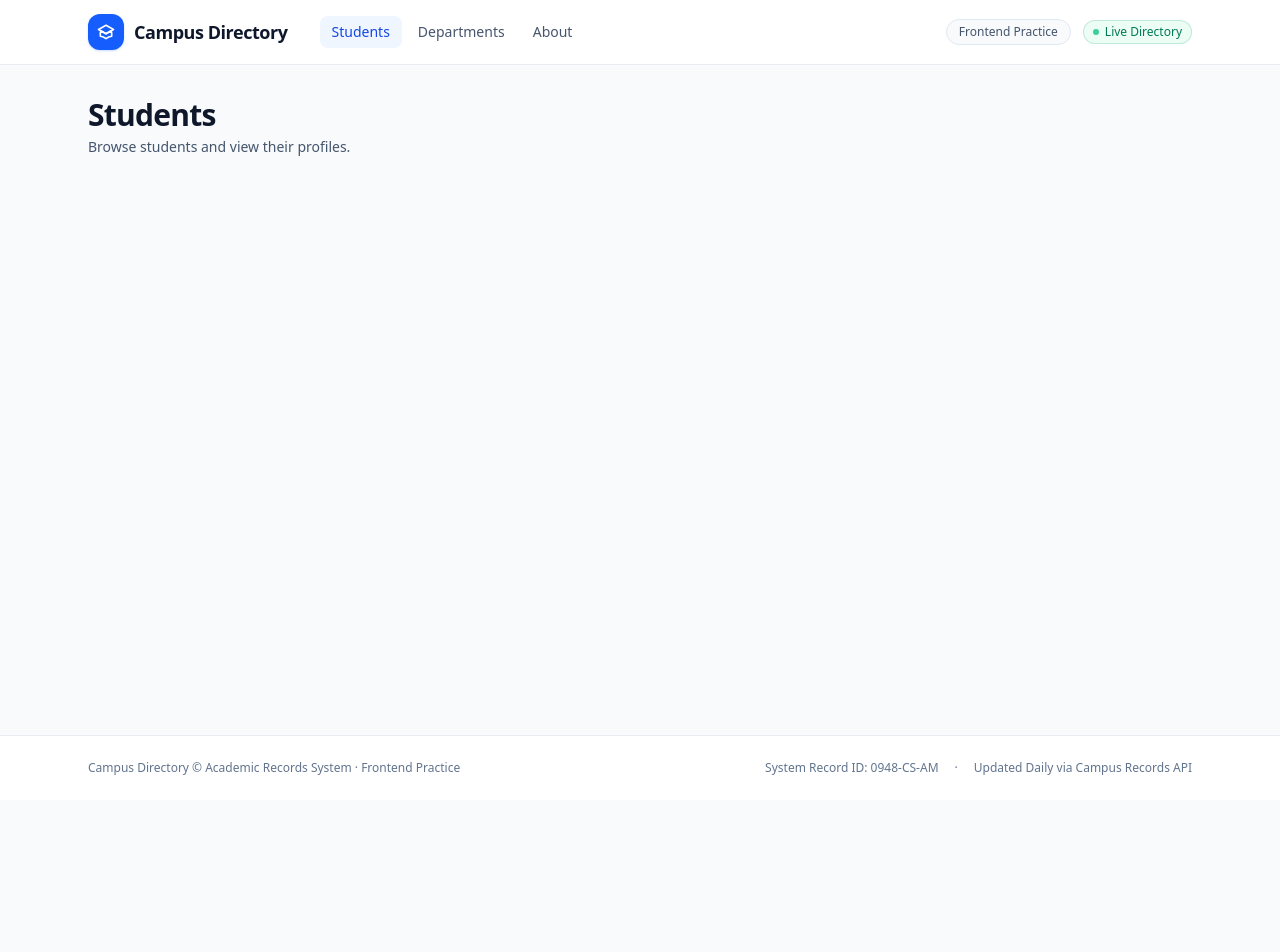
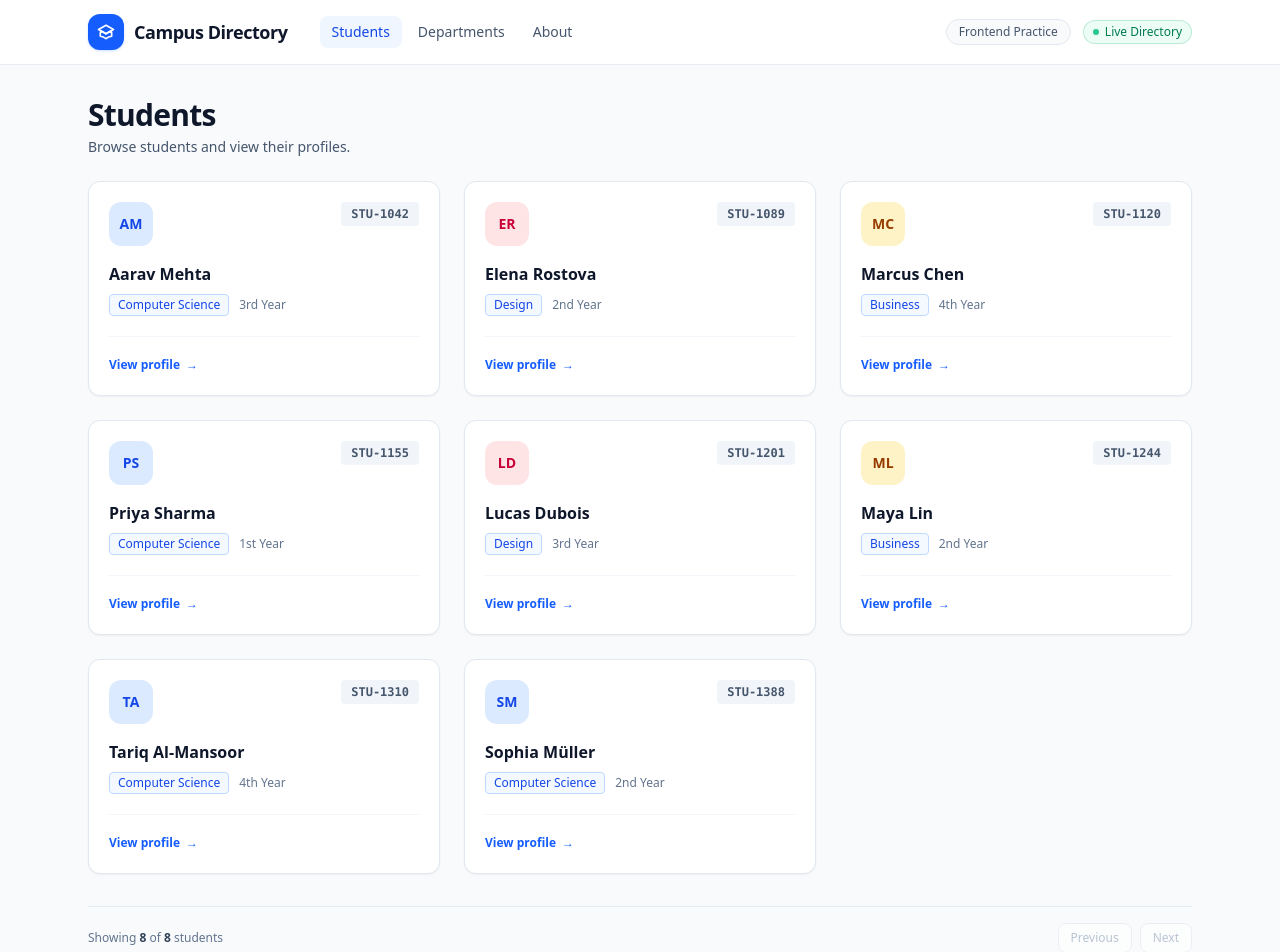
Before and after one commit to Dharmi-456-design/NEXTJS-PROJECTS, a Next.js app in the folder student-directory/: page / in a window 1280 px wide. Shown: the top 952 px of the page. Before the commit the page ends 800 px from the top, so only its background shows below. Built offline with nearby package versions, Linux system fonts and the light colour scheme.

Commit message:
feat: implement student directory listing

```diff
--- a/student-directory/src/app/page.tsx
+++ b/student-directory/src/app/page.tsx
@@ -1,7 +1,10 @@
+import { students } from "@/data/students";
+import StudentGrid from "@/components/StudentGrid";
+
 export default function HomePage() {
   return (
     <div className="mx-auto max-w-6xl px-4 py-8 sm:px-6">
-      <div className="mb-8">
+      <div className="mb-6">
         <h1 className="text-3xl font-bold tracking-tight text-slate-900">
           Students
         </h1>
@@ -9,6 +12,32 @@ export default function HomePage() {
           Browse students and view their profiles.
         </p>
       </div>
+
+      <StudentGrid students={students} />
+
+      <div className="mt-8 flex flex-col items-center justify-between gap-4 border-t border-slate-200/80 pt-4 sm:flex-row">
+        <span className="text-xs text-slate-500">
+          Showing <span className="font-semibold text-slate-700">{students.length}</span> of{" "}
+          <span className="font-semibold text-slate-700">{students.length}</span> students
+        </span>
+
+        <div className="flex items-center gap-2">
+          <button
+            type="button"
+            disabled
+            className="rounded-lg border border-slate-200 bg-white px-3 py-1.5 text-xs font-medium text-slate-400 opacity-60 cursor-not-allowed"
+          >
+            Previous
+          </button>
+          <button
+            type="button"
+            disabled
+            className="rounded-lg border border-slate-200 bg-white px-3 py-1.5 text-xs font-medium text-slate-400 opacity-60 cursor-not-allowed"
+          >
+            Next
+          </button>
+        </div>
+      </div>
     </div>
   );
 }
```
